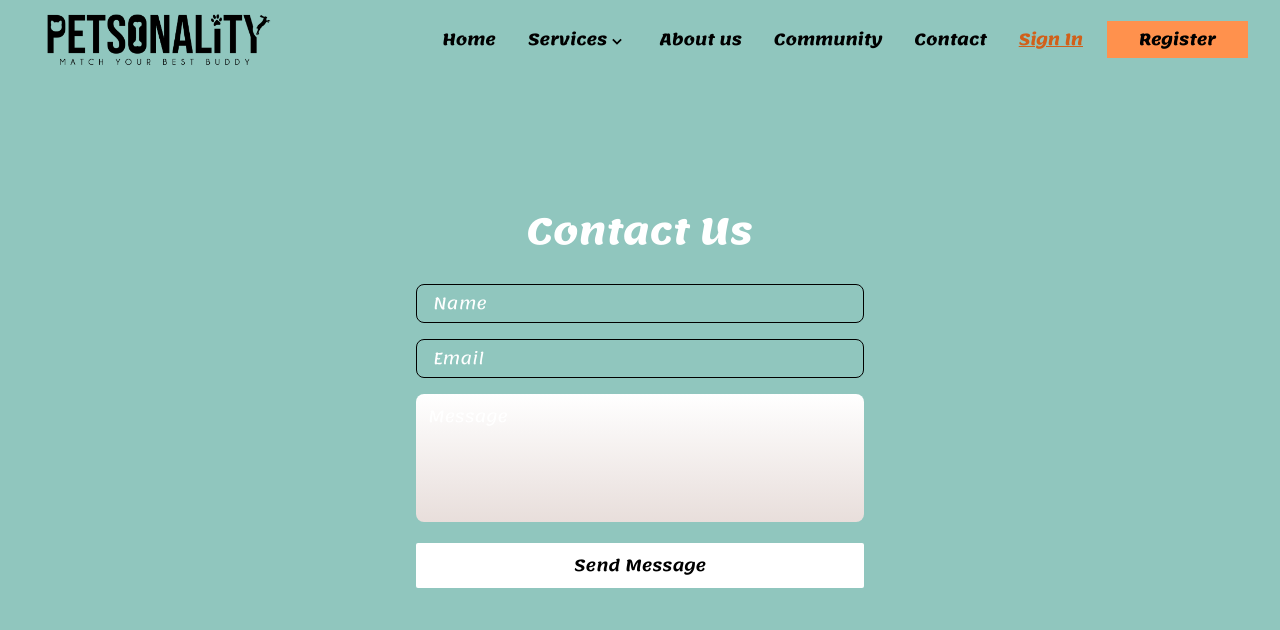
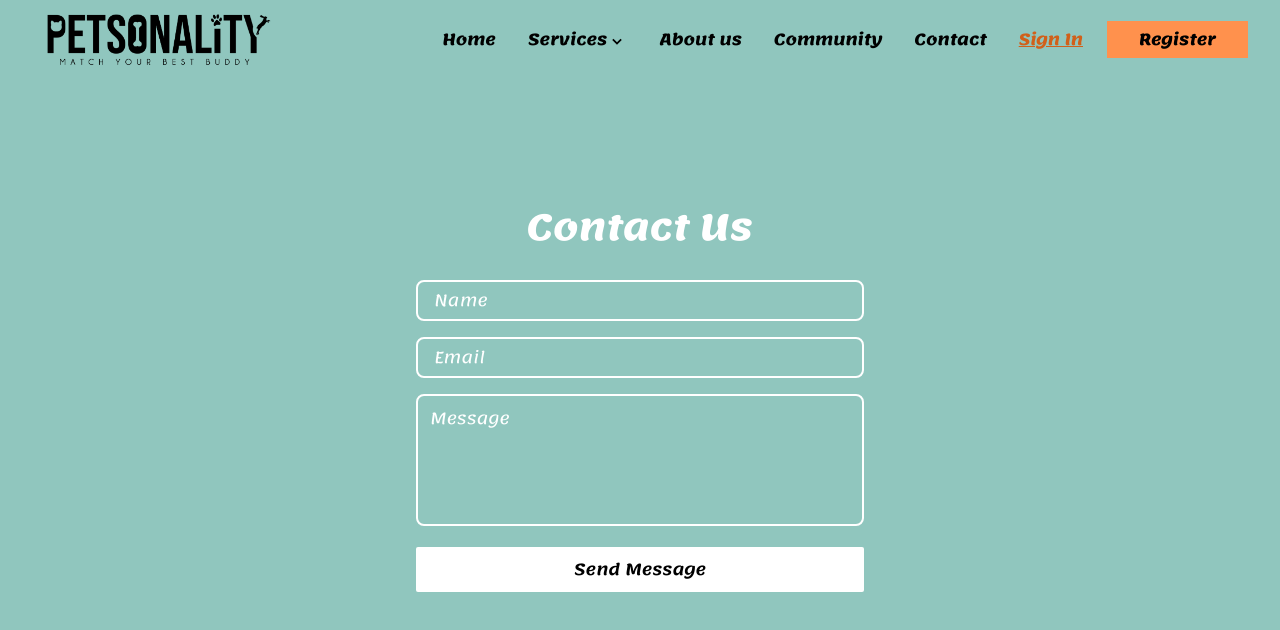
Before and after one commit to ScreedVA/PETSIONALITY, a React (Vite) app in the folder frontend/: page /contact in a window 1280 px wide. Shown: the top 630 px of the page. Built offline with nearby package versions, Linux system fonts and the light colour scheme.

Commit message:
contact border change

```diff
--- a/frontend/src/pages/Contact.jsx
+++ b/frontend/src/pages/Contact.jsx
@@ -9,17 +9,17 @@ const ContactUs = () => {
         <input
           type="text"
           placeholder="Name"
-          className="w-full p-3 rounded-lg border-2 border-white bg-transparent placeholder-white text-white focus:outline-none"
+          className="w-full p-3 rounded-lg !border-2 !border-white  placeholder-white text-white focus:outline-none"
         />
         <input
           type="email"
           placeholder="Email"
-          className="w-full p-3 rounded-lg border-2 border-white bg-transparent placeholder-white text-white focus:outline-none"
+          className="w-full p-3 rounded-lg !border-2 !border-white  placeholder-white text-white focus:outline-none"
         />
         <textarea
           rows="5"
           placeholder="Message"
-          className="w-full p-3 rounded-lg border-2 border-white bg-transparent placeholder-white text-white focus:outline-none"
+          className="border-solid bg-none w-full p-3 rounded-lg !border-2 !border-white placeholder-white text-white focus:outline-none"
         ></textarea>
         <button
           type="submit"
```
